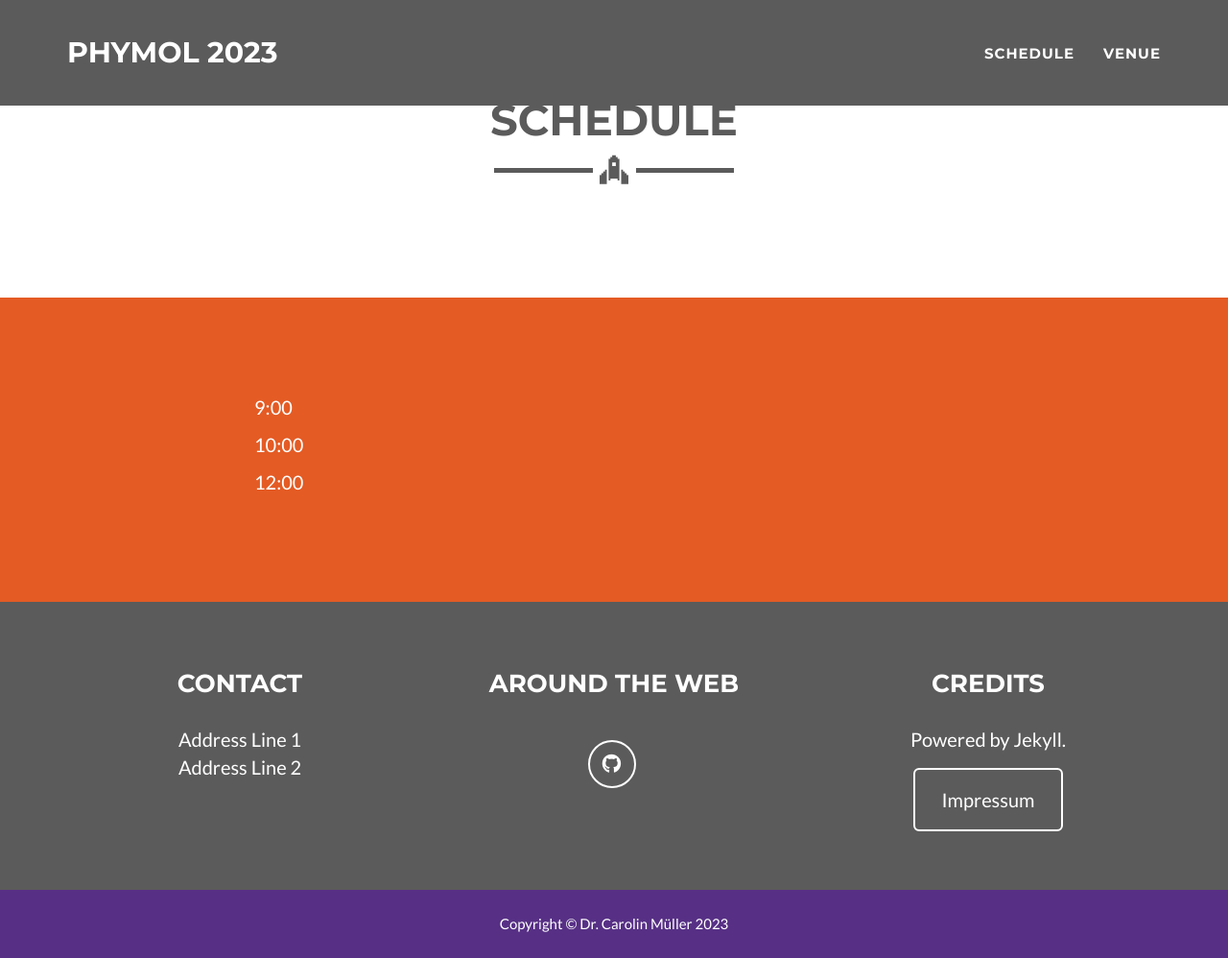
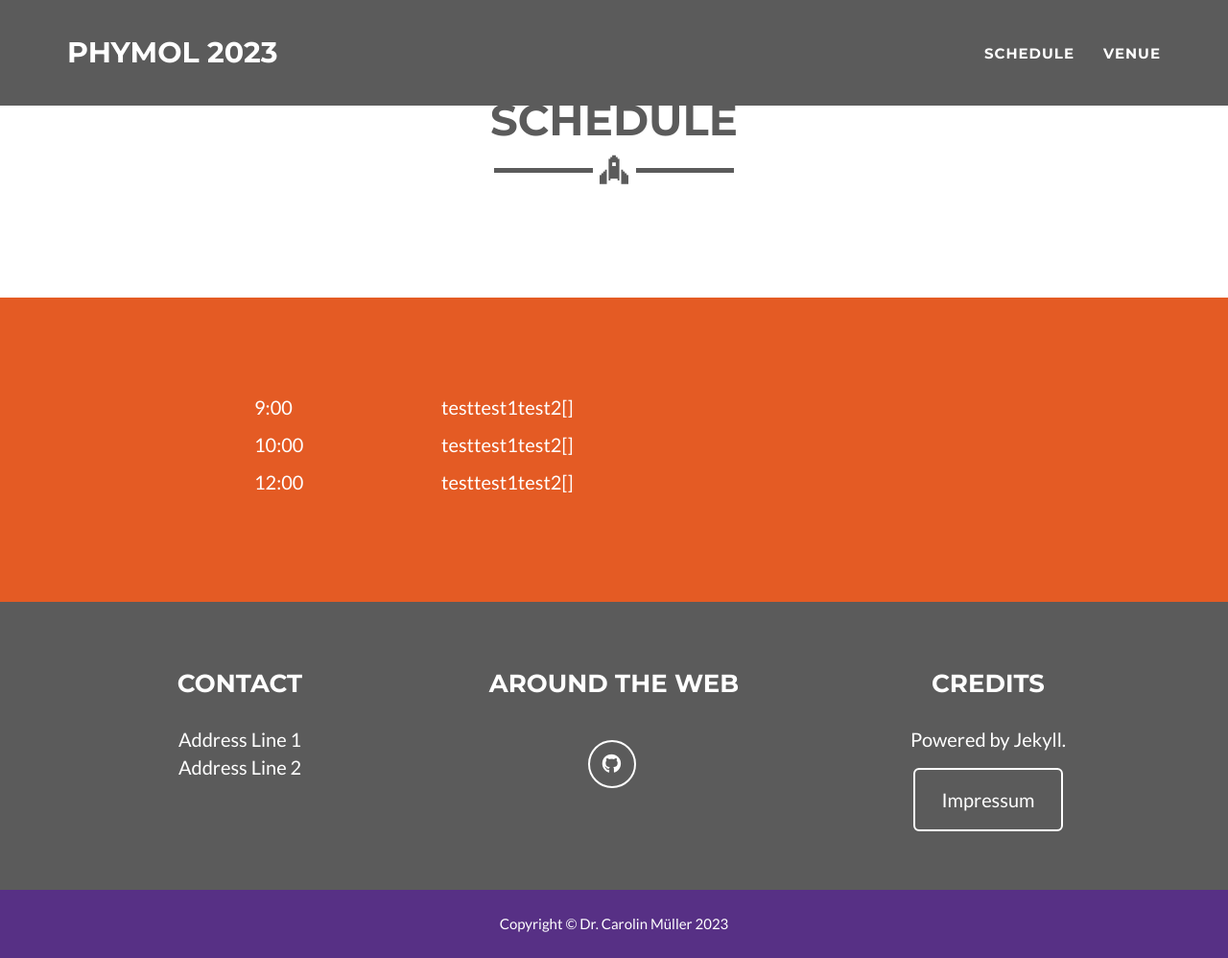
Before and after one commit to phymol/phymol.github.io, a Jekyll site: the page built from schedule.html, in a window 1280 px wide and 998 px high. Shown: the whole window at 96% size. Built offline with Jekyll 4.4.1, drawn with Linux system fonts in a browser that asks for light colours.

Commit message:
Update schedule_style.html

```diff
--- a/_includes/schedule_style.html
+++ b/_includes/schedule_style.html
@@ -11,7 +11,7 @@
         </div>
         <div class="col-lg-8">
           <p>
-          {{ item.description[time] }}
+          {{ item.description }}[{{ loop.index }}]
           </p>
         </div>
       </div>
```
